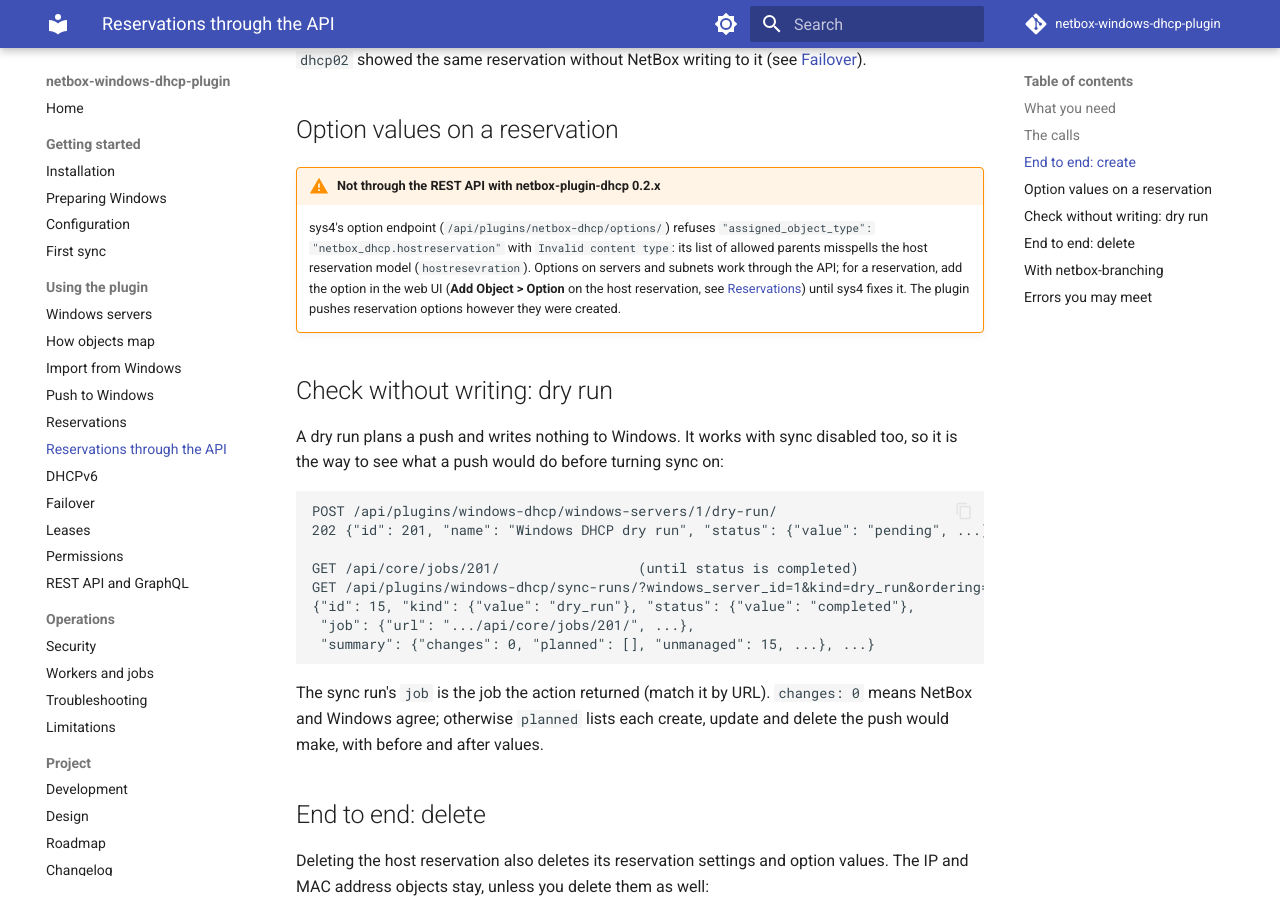
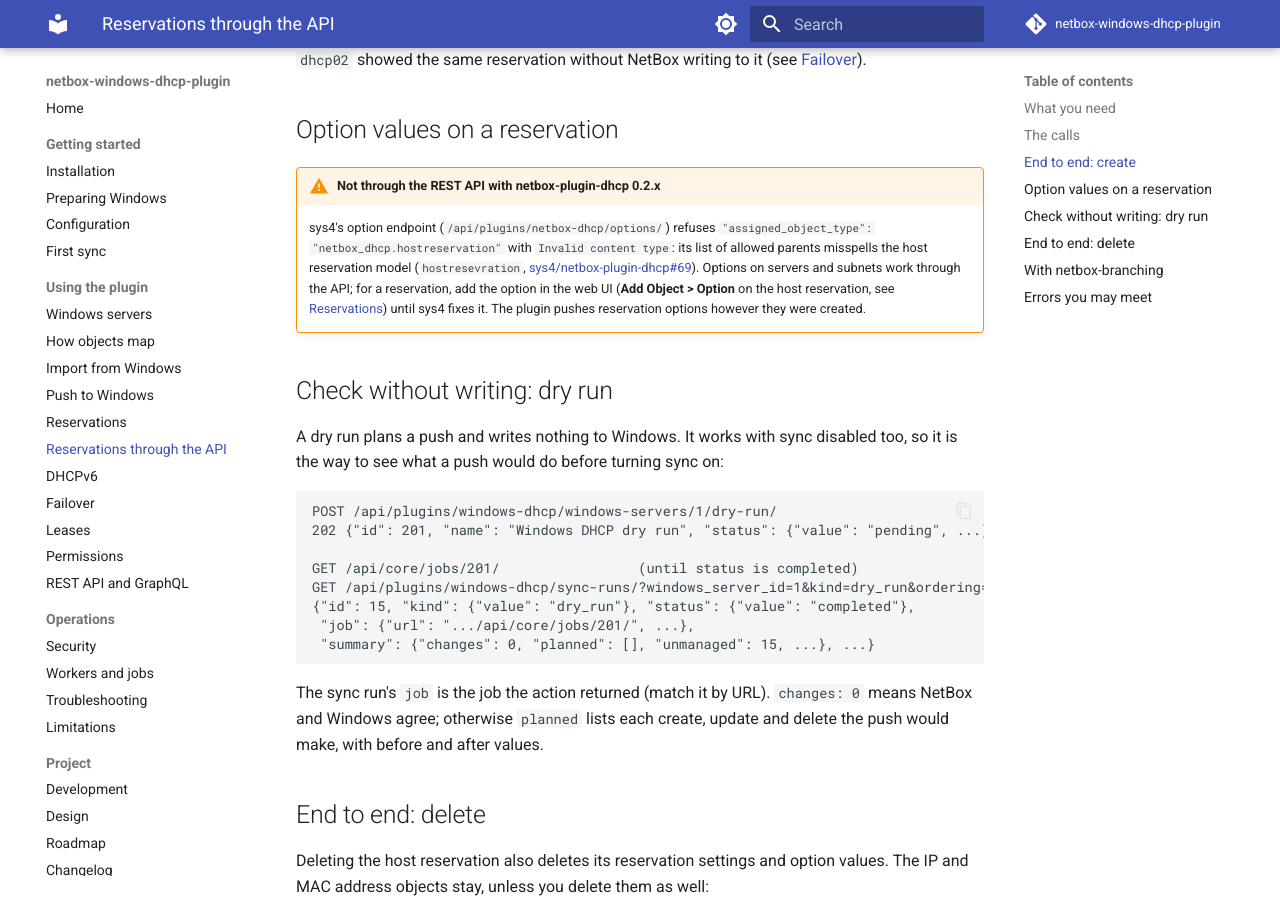
Before and after one commit to thomaschristory/netbox-windows-dhcp-plugin, an MkDocs documentation site: the page built from docs/reservations-api.md, in a window 1280 px wide and 900 px high, scrolled down 4313 px. Built offline with MkDocs 1.6.1 and Material for MkDocs 9.7.7, drawn with Linux system fonts in a browser that asks for light colours; comment, search, counter and statistics services are not loaded.

Commit message:
docs: link the sys4 issue about options on reservations through the API (#69)
Co-authored-by: Thomas Christory <thomaschristory@users.noreply.github.com>

```diff
--- a/docs/reservations-api.md
+++ b/docs/reservations-api.md
@@ -187,7 +187,8 @@ the same reservation without NetBox writing to it (see [Failover](failover.md#5-
 !!! warning "Not through the REST API with netbox-plugin-dhcp 0.2.x"
     sys4's option endpoint (`/api/plugins/netbox-dhcp/options/`) refuses `"assigned_object_type":
     "netbox_dhcp.hostreservation"` with `Invalid content type`: its list of allowed parents misspells the host
-    reservation model (`hostresevration`). Options on servers and subnets work through the API; for a reservation,
+    reservation model (`hostresevration`,
+    [sys4/netbox-plugin-dhcp#69](https://github.com/sys4/netbox-plugin-dhcp/issues/69)). Options on servers and subnets work through the API; for a reservation,
     add the option in the web UI (**Add Object > Option** on the host reservation, see
     [Reservations](reservations.md#reservation-options)) until sys4 fixes it. The plugin pushes reservation options
     however they were created.
```
